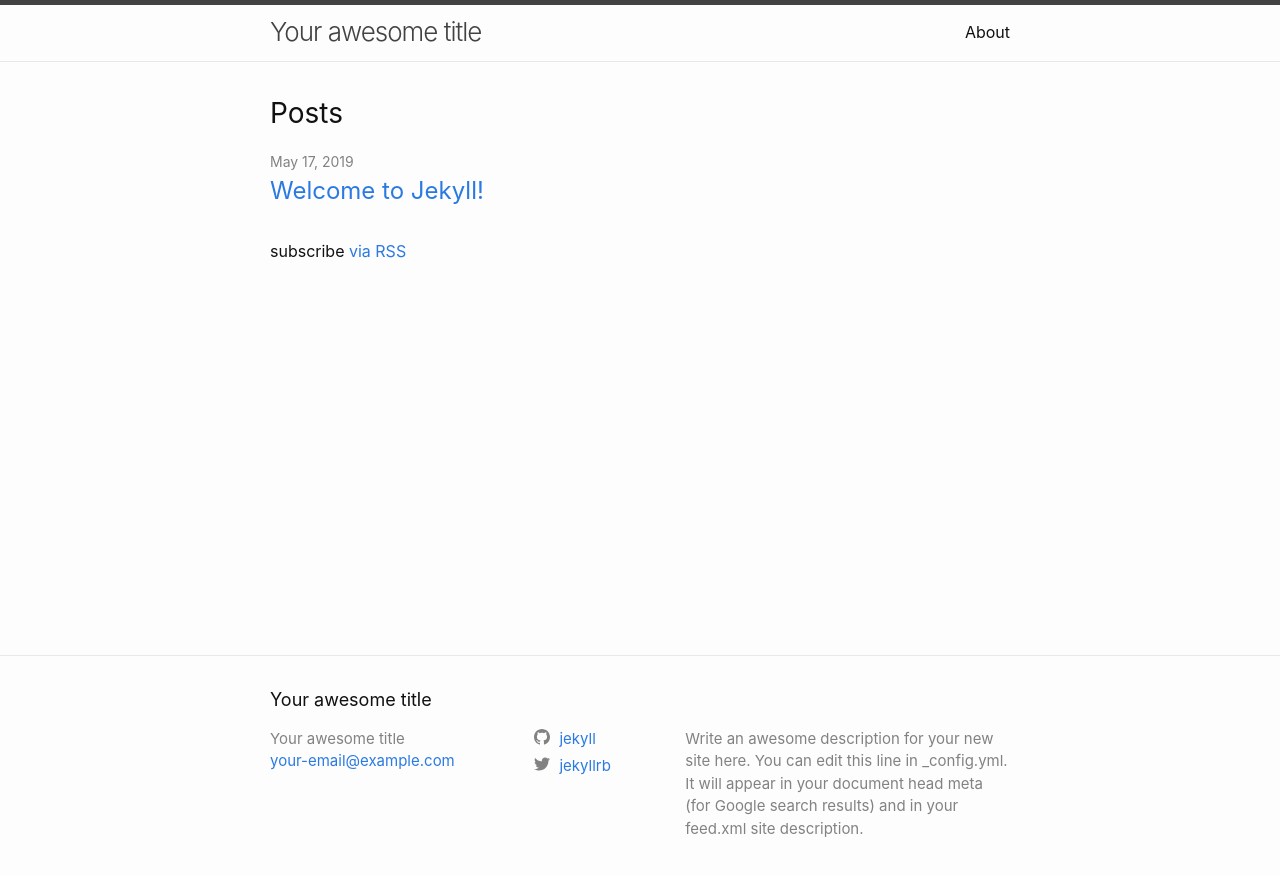
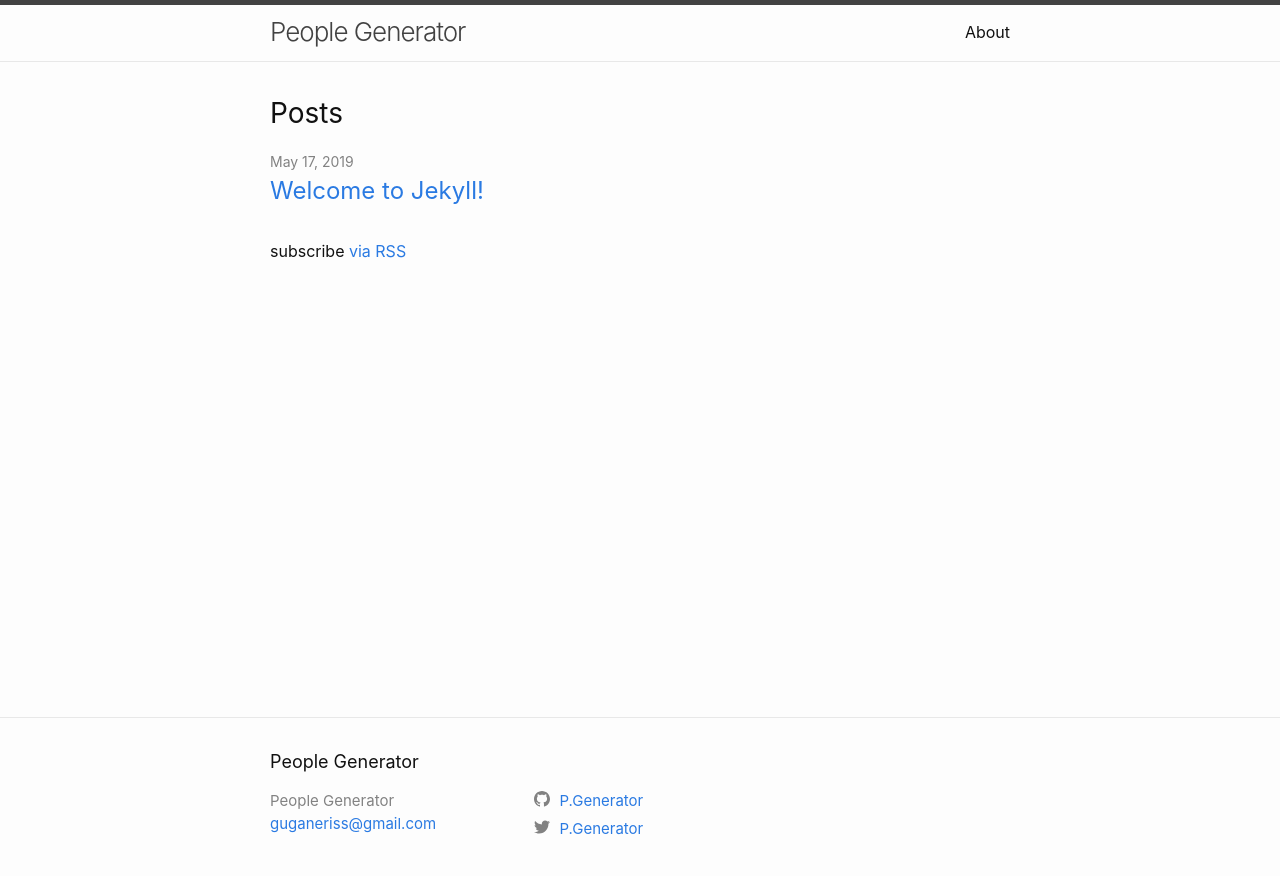
Before and after one commit to eduardollanda/People-generator, a Jekyll site: the page built from People-Generator/index.md, in a window 1280 px wide. Shown: the top 876 px of the page. Built offline with Jekyll 4.4.1, drawn with Linux system fonts in a browser that asks for light colours.

Commit message:
alteração configurações iniciais

```diff
--- a/People-Generator/_config.yml
+++ b/People-Generator/_config.yml
@@ -13,16 +13,13 @@
 # you will see them accessed via {{ site.title }}, {{ site.email }}, and so on.
 # You can create any custom variable you would like, and they will be accessible
 # in the templates via {{ site.myvariable }}.
-title: Your awesome title
-email: your-email@example.com
-description: >- # this means to ignore newlines until "baseurl:"
-  Write an awesome description for your new site here. You can edit this
-  line in _config.yml. It will appear in your document head meta (for
-  Google search results) and in your feed.xml site description.
+title: People Generator
+email: guganeriss@gmail.com
+description: >- # Gerador de Pessoas com Nome, sobrenome, CPF, e RG"
 baseurl: "" # the subpath of your site, e.g. /blog
-url: "" # the base hostname & protocol for your site, e.g. http://example.com
-twitter_username: jekyllrb
-github_username:  jekyll
+url: "http://people-generator.com.br"
+twitter_username: P.Generator
+github_username:  P.Generator
 
 # Build settings
 markdown: kramdown
```
